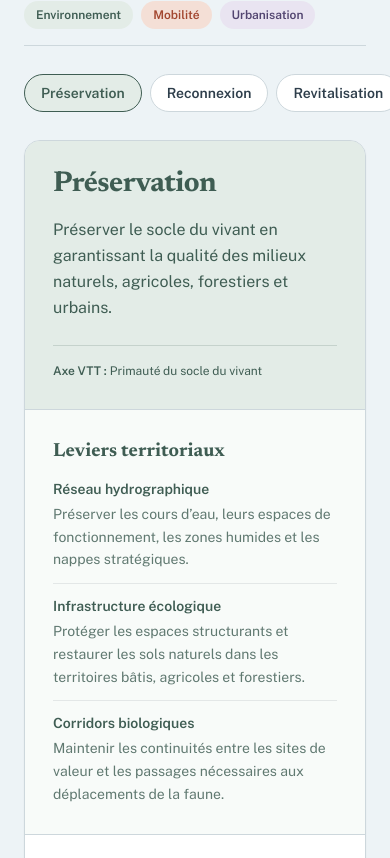
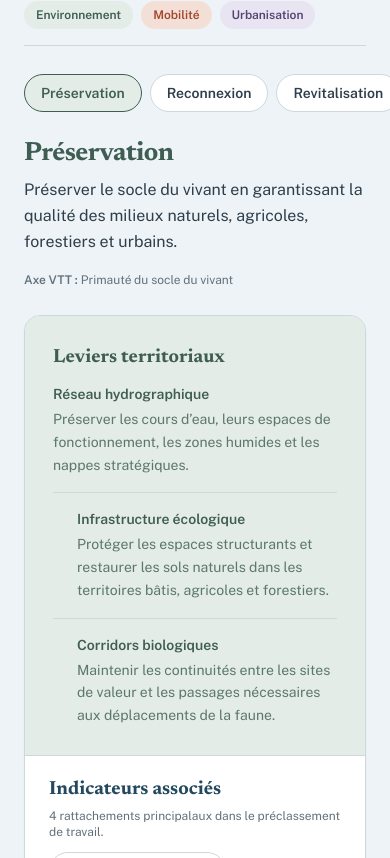
Before and after one commit to action-situee/projet-popgg-atelier2, a React (Vite) app: page / in a window 390 px wide. Shown: the part 5166-6024 px from the top of the page. Built offline with nearby package versions, Linux system fonts and the light colour scheme; the HTML template or start-up script is replaced by a standard one.

Commit message:
Clarifie les cartes des modes VTT

```diff
--- a/src/App.tsx
+++ b/src/App.tsx
@@ -1380,6 +1380,29 @@ export default function App() {
             ))}
           </nav>
 
+          <header className="vtt-mode-intro mb-6" aria-live="polite" aria-atomic="true">
+            <div className="flex flex-col lg:flex-row lg:items-end lg:justify-between gap-4">
+              <div>
+                <h3 style={{
+                  fontFamily: "'Newsreader', serif",
+                  fontWeight: 700,
+                  fontSize: "clamp(1.65rem, 3vw, 2.2rem)",
+                  color: current.accent,
+                  lineHeight: 1.1,
+                  letterSpacing: "-0.02em",
+                }}>
+                  {current.label}
+                </h3>
+                <p className="mt-2 text-base leading-relaxed" style={{ color: "var(--color-text)", maxWidth: 720 }}>
+                  {current.vision}
+                </p>
+              </div>
+              <p className="text-xs leading-relaxed lg:text-right" style={{ color: "var(--color-text-muted)", maxWidth: 330 }}>
+                <span className="font-semibold">Axe VTT :</span> {current.axis}
+              </p>
+            </div>
+          </header>
+
           {/* Active mode panel */}
           <article
             id={`vtt-mode-${current.id}`}
@@ -1387,39 +1410,18 @@ export default function App() {
             style={{ border: "1px solid var(--color-border)", boxShadow: "var(--shadow-sm)" }}
             aria-live="polite"
           >
-            <div className="vtt-mode-grid" style={{ background: current.color }}>
-              <div className="p-7 sm:p-8">
-              <h3 style={{
-                fontFamily: "'Newsreader', serif",
-                fontWeight: 700,
-                  fontSize: "clamp(1.8rem, 4vw, 2.6rem)",
-                color: current.accent,
-                  lineHeight: 1.1,
-                  letterSpacing: "-0.02em",
-              }}>
-                  {current.label}
-              </h3>
-                <p className="mt-4 text-base leading-relaxed" style={{ color: current.accent, maxWidth: 540 }}>
-                  {current.vision}
-                </p>
-                <p className="mt-6 pt-4 text-xs leading-relaxed" style={{ color: current.accent, borderTop: "1px solid color-mix(in srgb, currentColor 18%, transparent)" }}>
-                  <span className="font-semibold">Axe VTT :</span> {current.axis}
-                </p>
-              </div>
-
-              <div className="vtt-mode-levers p-7 sm:p-8">
+            <div className="vtt-mode-levers p-7 sm:p-8" style={{ background: current.color }}>
               <h4 style={{ fontFamily: "'Newsreader', serif", fontWeight: 700, fontSize: 19, color: current.accent }}>
                 Leviers territoriaux
               </h4>
-                <ul className="mt-3">
+              <ul className="vtt-lever-list">
                 {current.levers.map((lever) => (
-                    <li key={lever.title} className="vtt-lever py-3 first:pt-0 last:pb-0">
+                  <li key={lever.title} className="vtt-lever">
                     <h5 className="text-sm font-semibold" style={{ color: current.accent }}>{lever.title}</h5>
                     <p className="mt-1 text-sm leading-relaxed" style={{ color: current.accent, opacity: 0.82 }}>{lever.body}</p>
                   </li>
                 ))}
               </ul>
-              </div>
             </div>
 
             <div className="vtt-indicator-strip px-6 py-5 sm:px-8 sm:py-6" style={{ background: "var(--color-surface)", borderTop: "1px solid var(--color-border)" }}>
--- a/src/index.css
+++ b/src/index.css
@@ -198,11 +198,6 @@ summary {
   border-top: 1px solid var(--color-border-subtle);
 }
 
-.vtt-mode-grid {
-  display: grid;
-  grid-template-columns: minmax(0, 0.9fr) minmax(0, 1.1fr);
-}
-
 #vtt {
   scroll-margin-top: 72px;
 }
@@ -212,12 +207,25 @@ summary {
 }
 
 .vtt-mode-levers {
-  border-left: 1px solid var(--color-border);
   background: var(--color-surface-translucent);
 }
 
+.vtt-lever-list {
+  display: grid;
+  grid-template-columns: repeat(3, minmax(0, 1fr));
+  margin: 12px 0 0;
+  padding: 0;
+  list-style: none;
+}
+
+.vtt-lever {
+  min-width: 0;
+  padding-right: 24px;
+}
+
 .vtt-lever + .vtt-lever {
-  border-top: 1px solid var(--color-border-subtle);
+  padding-left: 24px;
+  border-left: 1px solid var(--color-border-subtle);
 }
 
 .vtt-indicator-examples {
@@ -408,12 +416,24 @@ summary {
     transform: rotate(135deg);
   }
 
-  .vtt-mode-grid {
+  .vtt-lever-list {
     grid-template-columns: 1fr;
   }
 
-  .vtt-mode-levers {
-    border-top: 1px solid var(--color-border);
+  .vtt-lever {
+    padding: 16px 0;
+  }
+
+  .vtt-lever:first-child {
+    padding-top: 0;
+  }
+
+  .vtt-lever:last-child {
+    padding-bottom: 0;
+  }
+
+  .vtt-lever + .vtt-lever {
+    border-top: 1px solid var(--color-border-subtle);
     border-left: 0;
   }
 }
```
Also changed, not shown: 1 other file (tests, documents, lock files or other folders). Lines whose indentation alone changed are shown as unchanged.
